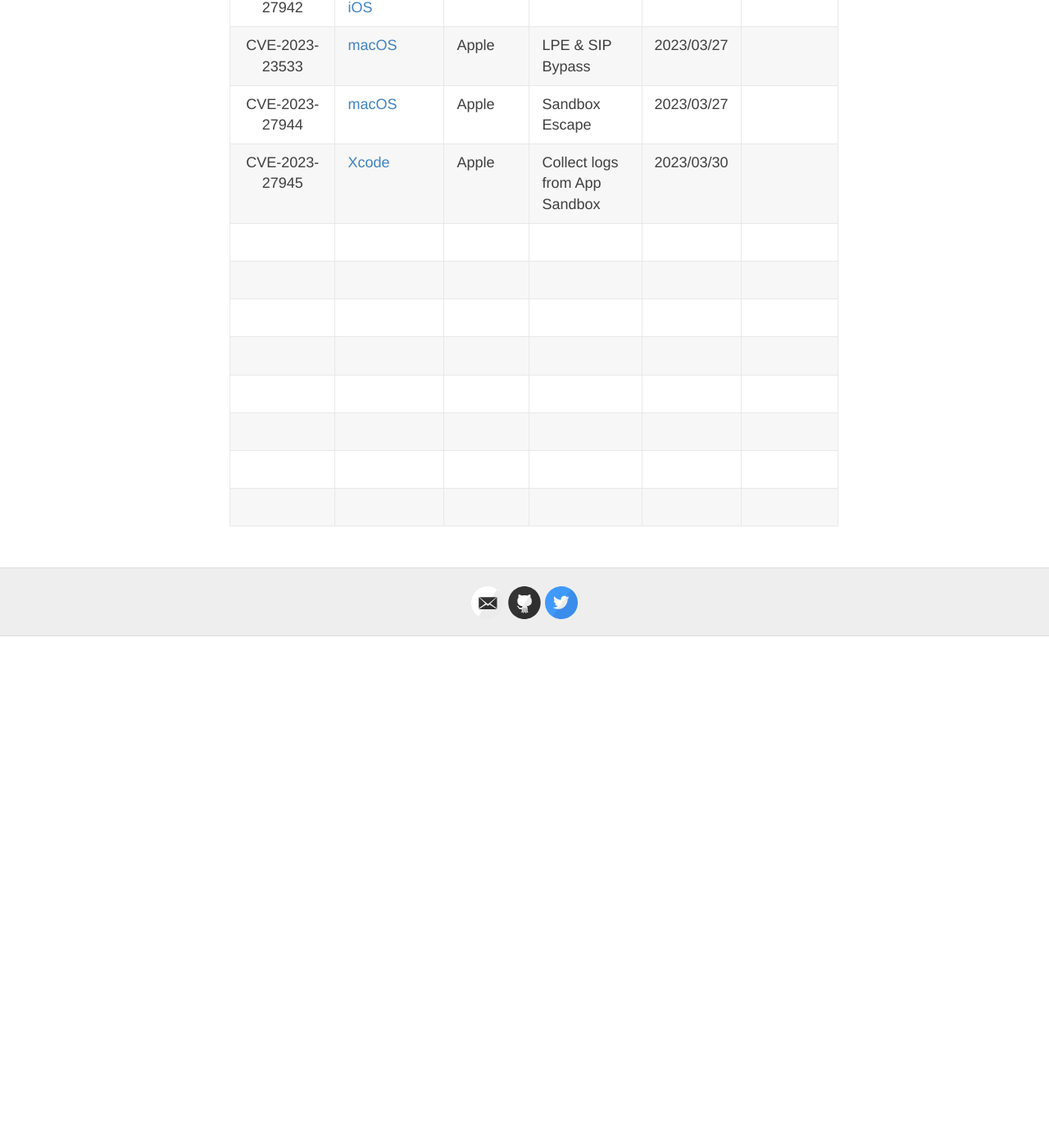
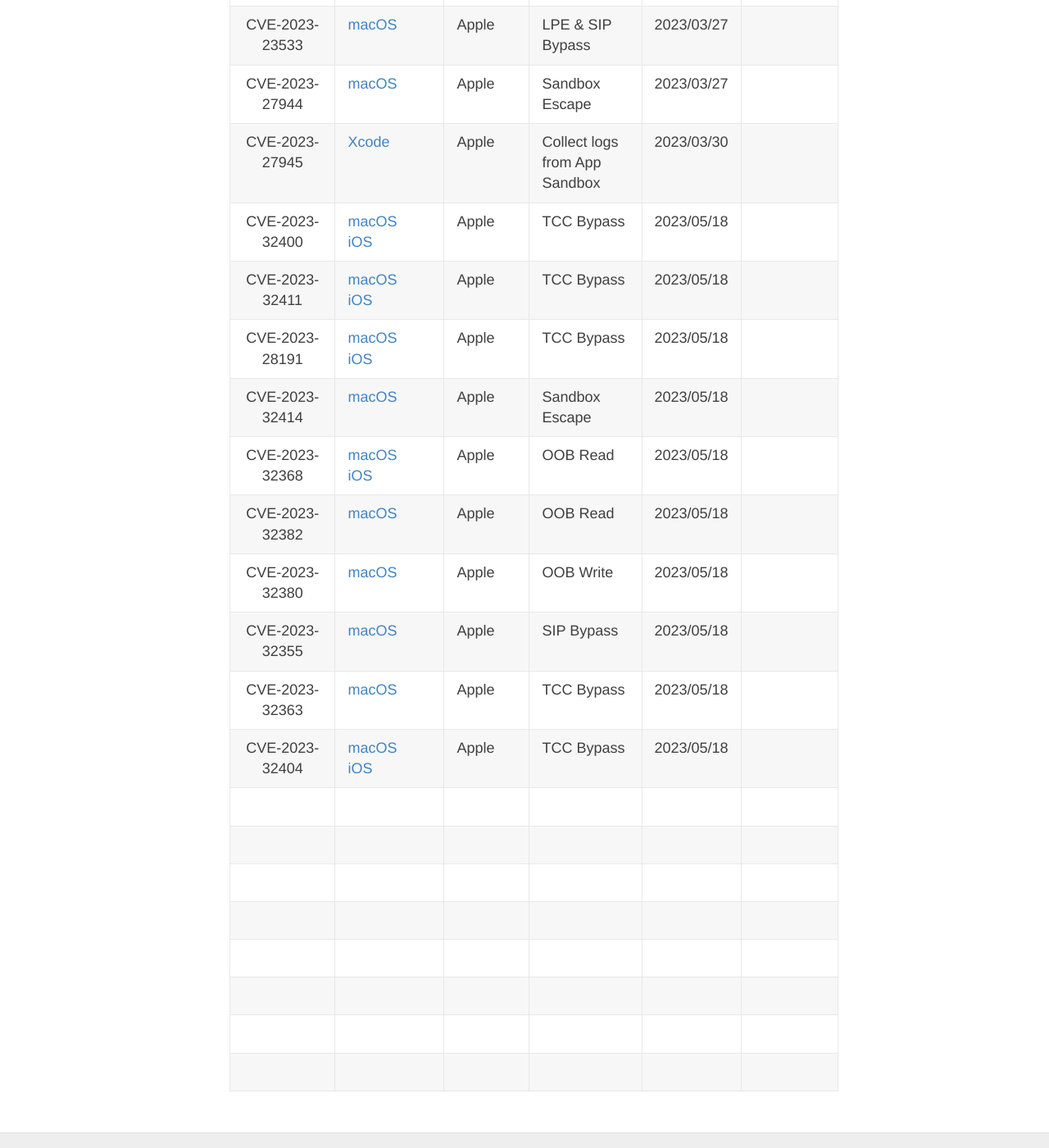
Before and after one commit to jhftss/jhftss.github.io, a Jekyll site: the page built from CVEs.md, in a window 1280 px wide and 1400 px high, scrolled down 9487 px. Shown: the whole window at 82% size. Built offline with Jekyll 4.4.1, drawn with Linux system fonts in a browser that asks for light colours; before the commit the page ends 10263 px from its top, so only the background shows below that; some of the changed text lies outside the part shown.

Commit message:
update CVE entries

```diff
--- a/CVEs.md
+++ b/CVEs.md
@@ -88,7 +88,7 @@
 |                        CVE-2022-26727                        | [macOS](	https://support.apple.com/en-us/HT213257)        | Apple      | SIP Bypass                    | 2022/05/16     |                                                              |
 |                        CVE-2022-26728                        | [macOS](	https://support.apple.com/en-us/HT213257)        | Apple      | TCC Bypass                    | 2022/05/16     |                                                              |
 |                        CVE-2022-26747                        | [Xcode](https://support.apple.com/en-us/HT213261)            | Apple      | Privilege Escalation          | 2022/05/16     |                                                              |
-|                        CVE-2022-22646                        | [macOS](https://support.apple.com/en-gb/HT213054)            | Apple      | SIP Bypass                    | TBD            | Fixed in macOS 12.2                                          |
+|                        CVE-2022-22646                        | [macOS](https://support.apple.com/en-gb/HT213054)            | Apple      | SIP Bypass                    | 2023/05/11     |                                                              |
 |                        CVE-2022-22676                        | [macOS](https://support.apple.com/en-gb/HT213054)            | Apple      | SIP Bypass                    | 2022/05/25     |                                                              |
 |                        CVE-2022-26688                        | [macOS](https://support.apple.com/en-gb/HT213183)            | Apple      | SIP Bypass                    | 2022/05/25     |                                                              |
 |                        CVE-2022-26690                        | [macOS](https://support.apple.com/en-gb/HT213183)            | Apple      | SIP Bypass                    | 2022/05/25     |                                                              |
@@ -137,6 +137,16 @@
 |                        CVE-2023-23533                        | [macOS](https://support.apple.com/en-gb/HT213670)            | Apple      | LPE & SIP Bypass              | 2023/03/27     |                                                              |
 |                        CVE-2023-27944                        | [macOS](https://support.apple.com/en-gb/HT213670)            | Apple      | Sandbox Escape                | 2023/03/27     |                                                              |
 |                        CVE-2023-27945                        | [Xcode](https://support.apple.com/en-gb/HT213679)            | Apple      | Collect logs from App Sandbox | 2023/03/30     |                                                              |
+|                        CVE-2023-32400                        | [macOS](https://support.apple.com/en-gb/HT213758)<br />[iOS](https://support.apple.com/en-gb/HT213757) | Apple      | TCC Bypass                    | 2023/05/18     |                                                              |
+|                        CVE-2023-32411                        | [macOS](https://support.apple.com/en-gb/HT213758)<br />[iOS](https://support.apple.com/en-gb/HT213757) | Apple      | TCC Bypass                    | 2023/05/18     |                                                              |
+|                        CVE-2023-28191                        | [macOS](https://support.apple.com/en-gb/HT213758)<br />[iOS](https://support.apple.com/en-gb/HT213757) | Apple      | TCC Bypass                    | 2023/05/18     |                                                              |
+|                        CVE-2023-32414                        | [macOS](https://support.apple.com/en-gb/HT213758)            | Apple      | Sandbox Escape                | 2023/05/18     |                                                              |
+|                        CVE-2023-32368                        | [macOS](https://support.apple.com/en-gb/HT213758)<br />[iOS](https://support.apple.com/en-gb/HT213757) | Apple      | OOB Read                      | 2023/05/18     |                                                              |
+|                        CVE-2023-32382                        | [macOS](https://support.apple.com/en-gb/HT213758)            | Apple      | OOB Read                      | 2023/05/18     |                                                              |
+|                        CVE-2023-32380                        | [macOS](https://support.apple.com/en-gb/HT213758)            | Apple      | OOB Write                     | 2023/05/18     |                                                              |
+|                        CVE-2023-32355                        | [macOS](https://support.apple.com/en-gb/HT213758)            | Apple      | SIP Bypass                    | 2023/05/18     |                                                              |
+|                        CVE-2023-32363                        | [macOS](https://support.apple.com/en-gb/HT213758)            | Apple      | TCC Bypass                    | 2023/05/18     |                                                              |
+|                        CVE-2023-32404                        | [macOS](https://support.apple.com/en-gb/HT213758)<br />[iOS](https://support.apple.com/en-gb/HT213757) | Apple      | TCC Bypass                    | 2023/05/18     |                                                              |
 |                                                              |                                                              |            |                               |                |                                                              |
 |                                                              |                                                              |            |                               |                |                                                              |
 |                                                              |                                                              |            |                               |                |                                                              |
```
Also changed, not shown: about.md (+1 -1 lines).
